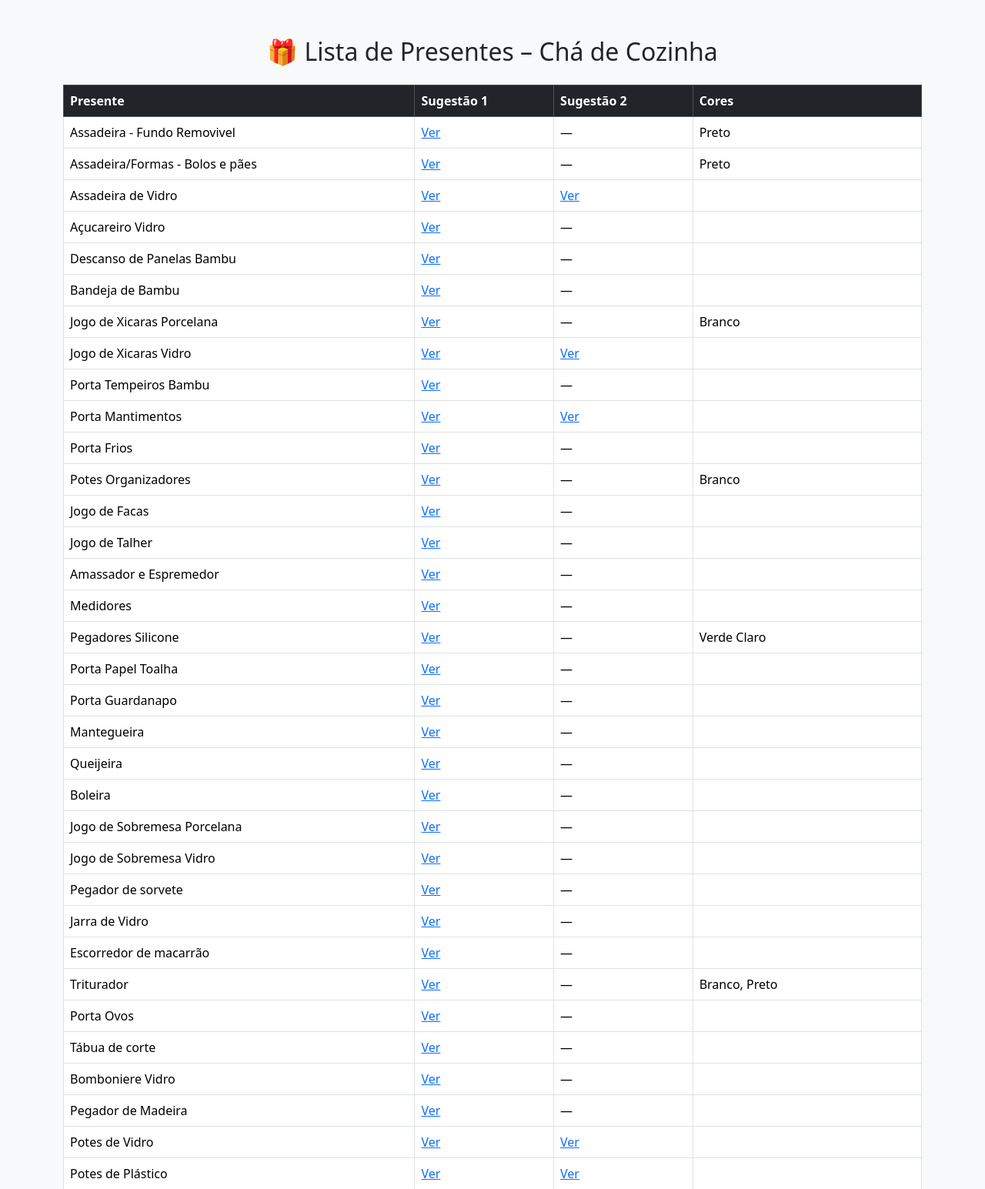
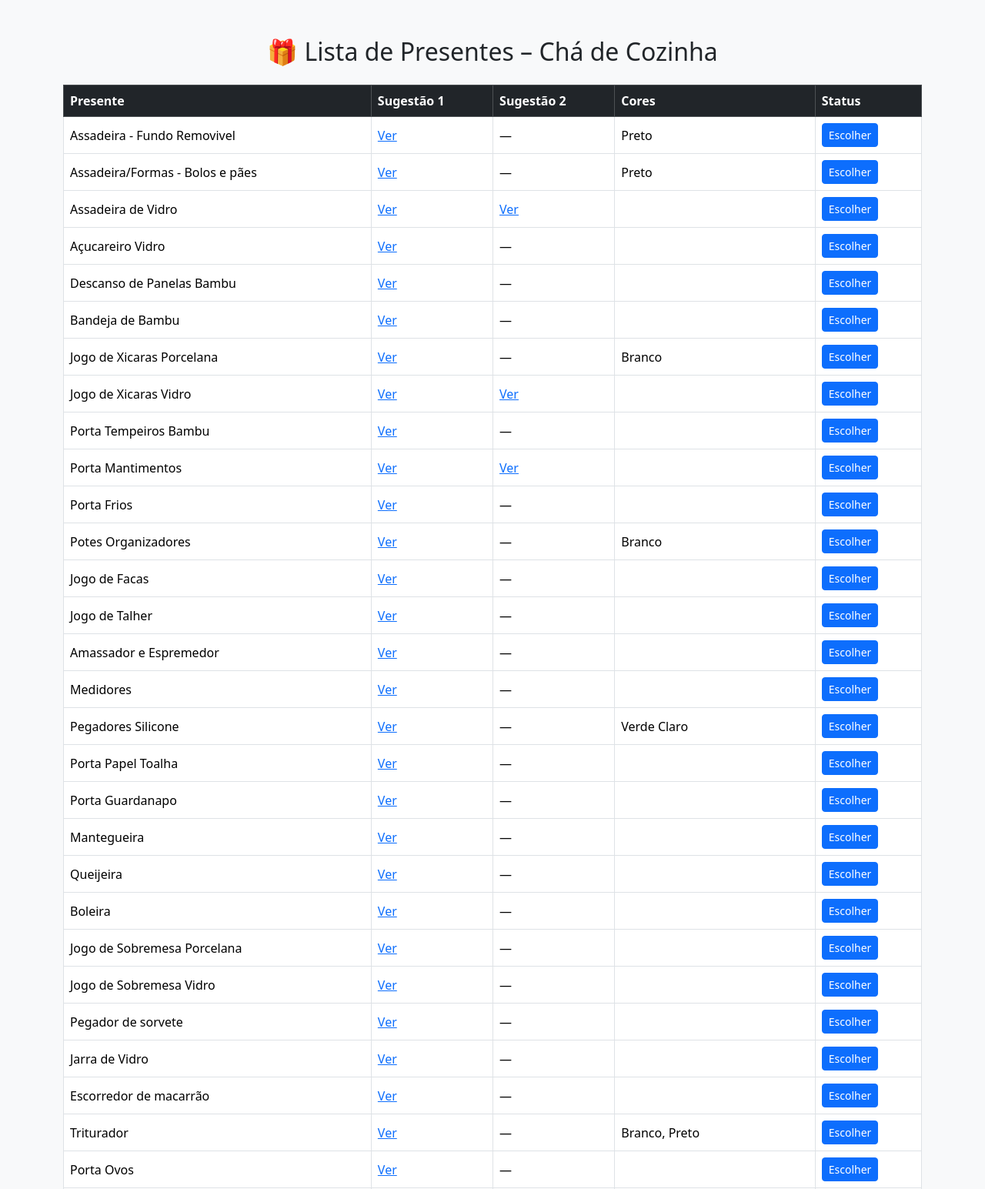
Before and after one commit to LucianoBast7/ListaPresentes, a Flask app: page / in a window 1280 px wide. Shown: the top 1545 px of the page at 77% size. Run offline with Flask 3, Linux system fonts and the light colour scheme; data comes from the database, SQL or seed files in the repository; both versions use the stored data as it was before the commit.

Commit message:
feat: add gift selection functionality to present list
- Add 'escolhido_por' column to database to track selected gifts
- Implement POST endpoint for selecting gifts
- Update UI to show selection status and add selection button

```diff
--- a/app.py
+++ b/app.py
@@ -61,7 +61,8 @@ def criar_tabela():
             presente TEXT,
             link1 TEXT,
             link2 TEXT,
-            cores TEXT
+            cores TEXT,
+            escolhido_por TEXT
         )
     """)
 
@@ -93,6 +94,24 @@ def popular_banco_se_vazio():
 
     conn.close()
 
+@app.route("/escolher", methods=["POST"])
+def escolher():
+    presente_id = request.form["presente_id"]
+
+    conn = get_db()
+    cursor = conn.cursor()
+
+    cursor.execute("""
+        UPDATE presentes
+        SET escolhido_por = 'Presente Escolhido'
+        WHERE id = ? AND escolhido_por IS NULL
+    """, (presente_id,))
+
+    conn.commit()
+    conn.close()
+
+    return redirect(url_for("index"))
+
 @app.route("/")
 def index():
     conn = get_db()
--- a/templates/index.html
+++ b/templates/index.html
@@ -23,6 +23,7 @@
                     <th>Sugestão 1</th>
                     <th>Sugestão 2</th>
                     <th>Cores</th>
+                    <th>Status</th>
                 </tr>
             </thead>
             <tbody>
@@ -33,23 +34,34 @@
                     <td>
                         {% if item.link1 %}
                             <a href="{{ item.link1 }}" target="_blank">Ver</a>
-                        {% else %}
-                            —
-                        {% endif %}
+                        {% else %}—{% endif %}
                     </td>
 
                     <td>
                         {% if item.link2 %}
                             <a href="{{ item.link2 }}" target="_blank">Ver</a>
-                        {% else %}
-                            —
-                        {% endif %}
+                        {% else %}—{% endif %}
                     </td>
 
                     <td>{{ item.cores }}</td>
+
+                    <td>
+                        {% if item.escolhido_por %}
+                            <span class="badge bg-success">
+                                Presente Escolhido
+                            </span>
+                        {% else %}
+                            <form method="POST" action="/escolher">
+                                <input type="hidden" name="presente_id" value="{{ item.id }}">
+                                <button class="btn btn-sm btn-primary">
+                                    Escolher
+                                </button>
+                            </form>
+                        {% endif %}
+                    </td>
                 </tr>
                 {% endfor %}
-            </tbody>
+                </tbody>
         </table>
     </div>
 </div>
```
Also changed, not shown: database.db (deleted), 1 other file.
